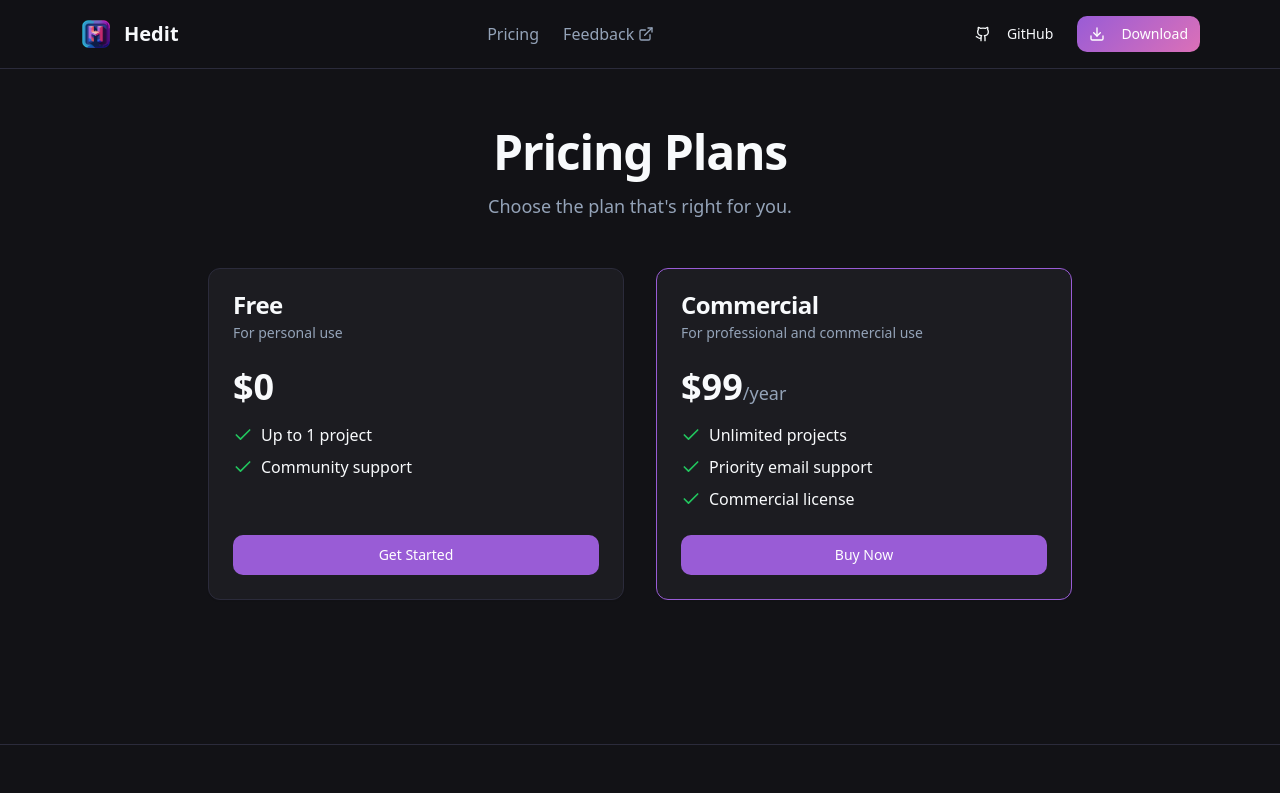
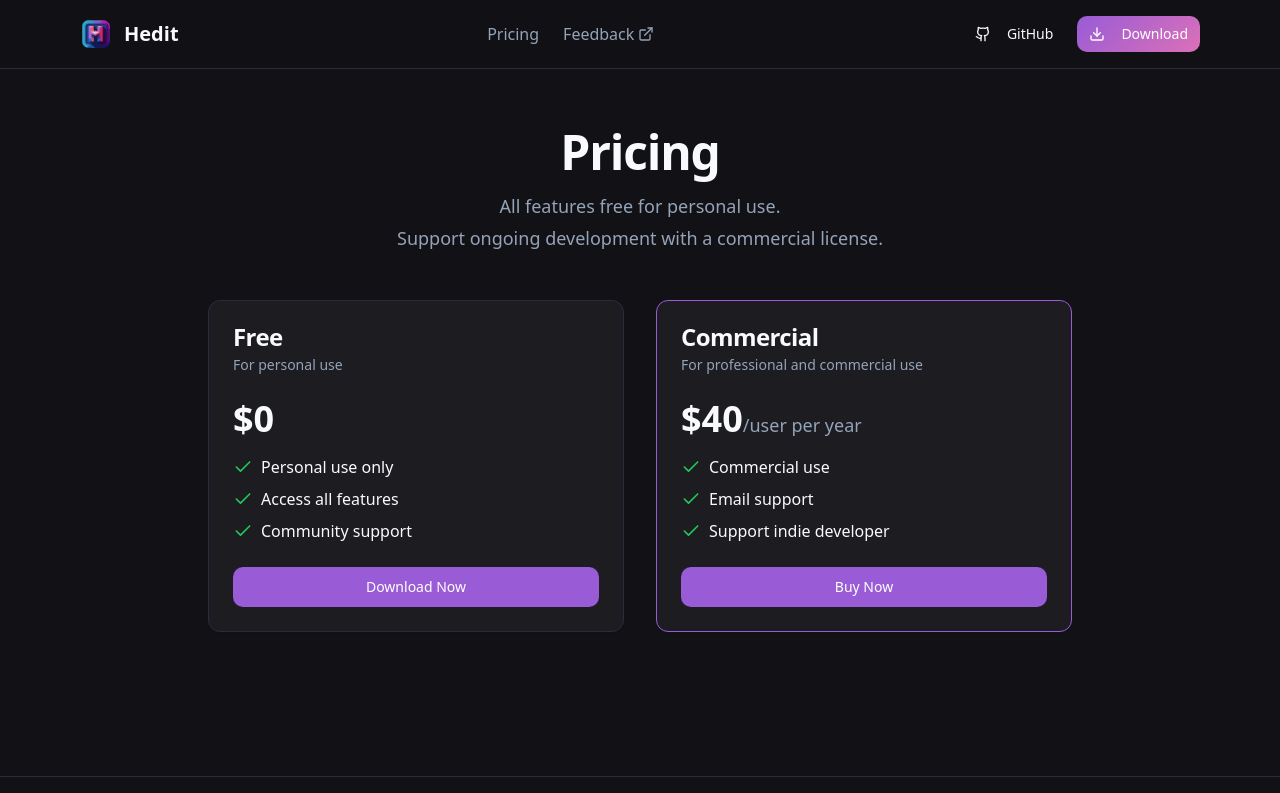
Before and after one commit to valtlfelipe/hedit-site, a React (Vite) app: page /pricing in a window 1280 px wide. Shown: the top 793 px of the page. Built offline with nearby package versions, Linux system fonts and the light colour scheme.

Commit message:
chore: update pricing

```diff
--- a/src/pages/Pricing.tsx
+++ b/src/pages/Pricing.tsx
@@ -11,9 +11,12 @@ const PricingPage = () => {
       <Header />
       <main className="flex flex-col items-center justify-center py-24 sm:py-32">
         <div className="text-center mb-8 px-4">
-          <h1 className="text-4xl font-bold tracking-tight sm:text-5xl">Pricing Plans</h1>
+          <h1 className="text-4xl font-bold tracking-tight sm:text-5xl">Pricing</h1>
           <p className="mt-3 text-lg text-muted-foreground sm:mt-4">
-            Choose the plan that's right for you.
+            All features free for personal use.
+          </p>
+          <p className="mt-1 text-lg text-muted-foreground">
+            Support ongoing development with a commercial license.
           </p>
         </div>
         <div className="grid grid-cols-1 md:grid-cols-2 gap-8 max-w-4xl w-full p-4">
@@ -27,7 +30,11 @@ const PricingPage = () => {
               <ul className="space-y-2">
                 <li className="flex items-center">
                   <Check className="h-5 w-5 text-green-500 mr-2" />
-                  <span>Up to 1 project</span>
+                  <span>Personal use only</span>
+                </li>
+                <li className="flex items-center">
+                  <Check className="h-5 w-5 text-green-500 mr-2" />
+                  <span>Access all features</span>
                 </li>
                 <li className="flex items-center">
                   <Check className="h-5 w-5 text-green-500 mr-2" />
@@ -36,7 +43,7 @@ const PricingPage = () => {
               </ul>
             </CardContent>
             <CardFooter>
-              <Button className="w-full">Get Started</Button>
+              <Button className="w-full">Download Now</Button>
             </CardFooter>
           </Card>
           <Card className="flex flex-col border-primary">
@@ -45,19 +52,19 @@ const PricingPage = () => {
               <CardDescription>For professional and commercial use</CardDescription>
             </CardHeader>
             <CardContent className="flex-grow">
-              <div className="text-4xl font-bold mb-4">$99<span className="text-lg font-normal text-muted-foreground">/year</span></div>
+              <div className="text-4xl font-bold mb-4">$40<span className="text-lg font-normal text-muted-foreground">/user per year</span></div>
               <ul className="space-y-2">
                 <li className="flex items-center">
                   <Check className="h-5 w-5 text-green-500 mr-2" />
-                  <span>Unlimited projects</span>
+                  <span>Commercial use</span>
                 </li>
                 <li className="flex items-center">
                   <Check className="h-5 w-5 text-green-500 mr-2" />
-                  <span>Priority email support</span>
+                  <span>Email support</span>
                 </li>
                 <li className="flex items-center">
                   <Check className="h-5 w-5 text-green-500 mr-2" />
-                  <span>Commercial license</span>
+                  <span>Support indie developer</span>
                 </li>
               </ul>
             </CardContent>
```
